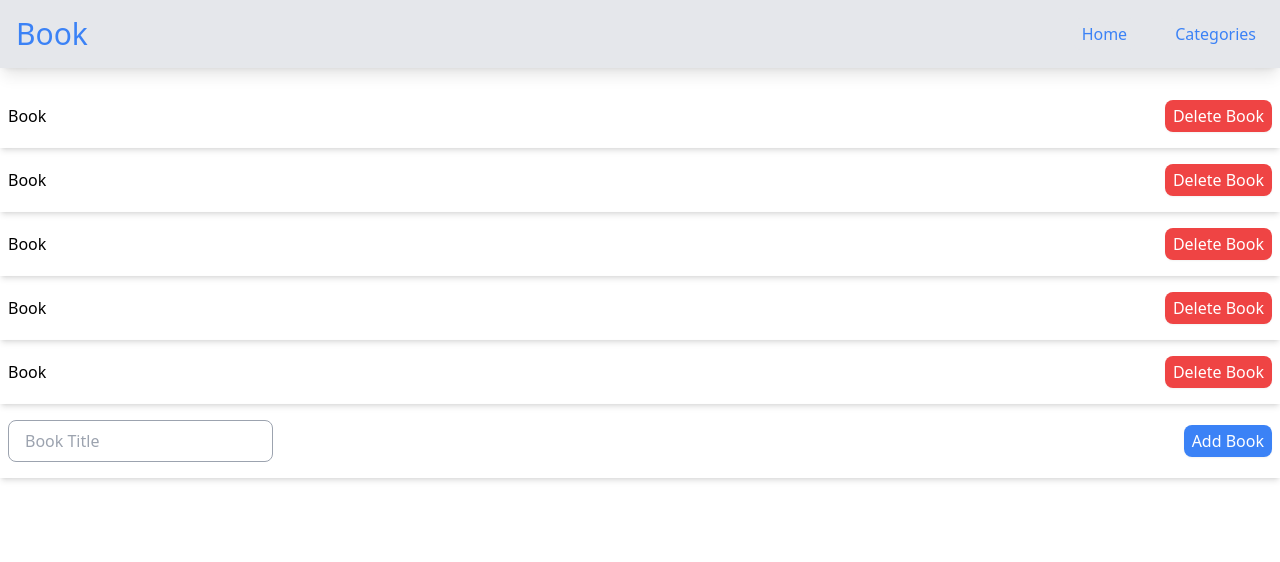
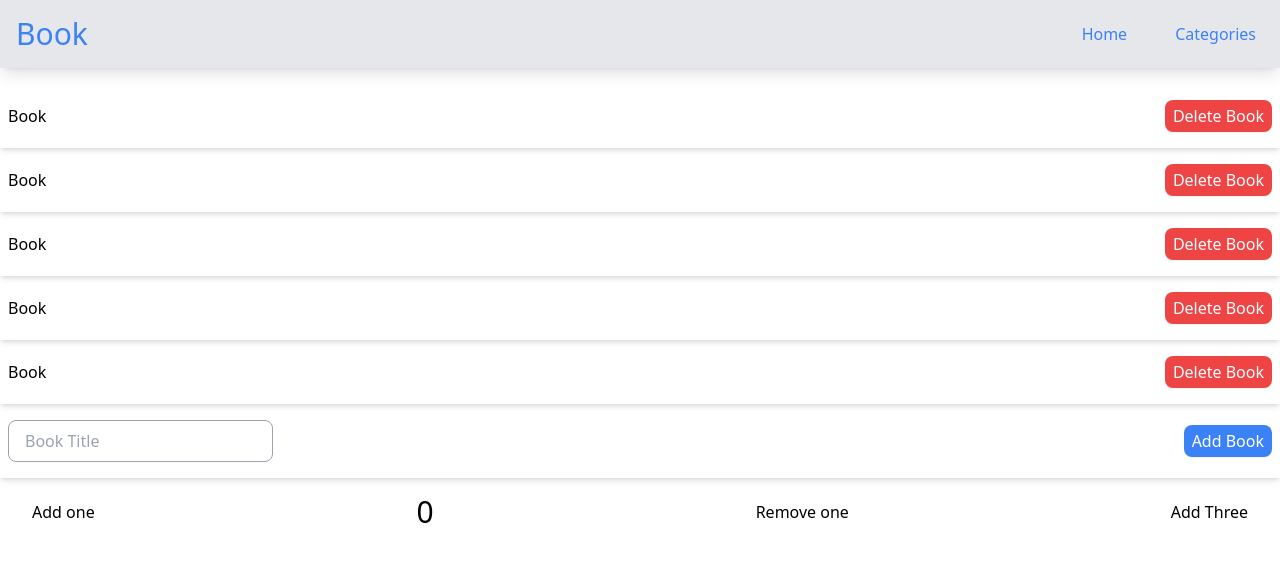
Before and after one commit to kimitaWanjohi/bookstore, a React (Create React App) app: page / in a window 1280 px wide. Shown: the top 562 px of the page. Built offline with nearby package versions, Linux system fonts and the light colour scheme.

Commit message:
Redux practice

```diff
--- a/src/components/Home.jsx
+++ b/src/components/Home.jsx
@@ -1,9 +1,11 @@
 import Books from "./Books";
+import Counter from "./counter";
 
 export default function Home() {
   return (
     <div className="container mx-auto">
       <Books />
+      <Counter />
     </div>
   );
 }
--- /dev/null
+++ b/src/components/counter.js
@@ -0,0 +1,35 @@
+import { useSelector, useDispatch } from "react-redux";
+import { decrement, increment, incrementBy } from '../features/counterSlice';
+
+export default function Counter() {
+  const count = useSelector((state) => state.counter.value);
+  const dispatch = useDispatch();
+
+  return (
+    <div className="w-full px-8 py-4">
+      <div className="flex items-center justify-between">
+        <button
+          type="button"
+          onClick={() => dispatch(increment())}
+        >
+          Add one
+        </button>
+        <span className="text-3xl">
+          {count}
+        </span>
+        <button
+          type="button"
+          onClick={() => dispatch(decrement())}
+        >
+          Remove one
+        </button>
+        <button
+          type="button"
+          onClick={() => dispatch(incrementBy(3))}
+        >
+          Add Three
+        </button>
+      </div>
+    </div>
+  );
+}
--- /dev/null
+++ b/src/features/counterSlice.js
@@ -0,0 +1,25 @@
+import { createSlice } from "@reduxjs/toolkit";
+
+const initialState = {
+  value: 0,
+};
+
+export const counterSlice = createSlice({
+  name: "counter",
+  initialState,
+  reducers: {
+    increment: (state) => {
+      state.value += 1;
+    },
+    decrement: (state) => {
+      state.value -= 1;
+    },
+    incrementBy: (state, action) => {
+      state.value += action.payload;
+    }
+  }
+});
+
+export const { increment, decrement, incrementBy } = counterSlice.actions;
+
+export default counterSlice.reducer;
--- a/src/index.js
+++ b/src/index.js
@@ -1,13 +1,17 @@
 import React from 'react';
 import ReactDOM from 'react-dom/client';
+import { Provider } from 'react-redux';
 import './index.css';
 import App from './App';
+import store from './store';
 import reportWebVitals from './reportWebVitals';
 
 const root = ReactDOM.createRoot(document.getElementById('root'));
 root.render(
   <React.StrictMode>
-    <App />
+    <Provider store={store}>
+      <App />
+    </Provider>
   </React.StrictMode>
 );
 
--- /dev/null
+++ b/src/store.js
@@ -0,0 +1,10 @@
+import { configureStore } from '@reduxjs/toolkit';
+import counterReducer from './features/counterSlice';
+
+const store = configureStore({
+  reducer: {
+    counter: counterReducer
+  }
+});
+
+export default store;
```
Also changed, not shown: .eslintrc.json.
